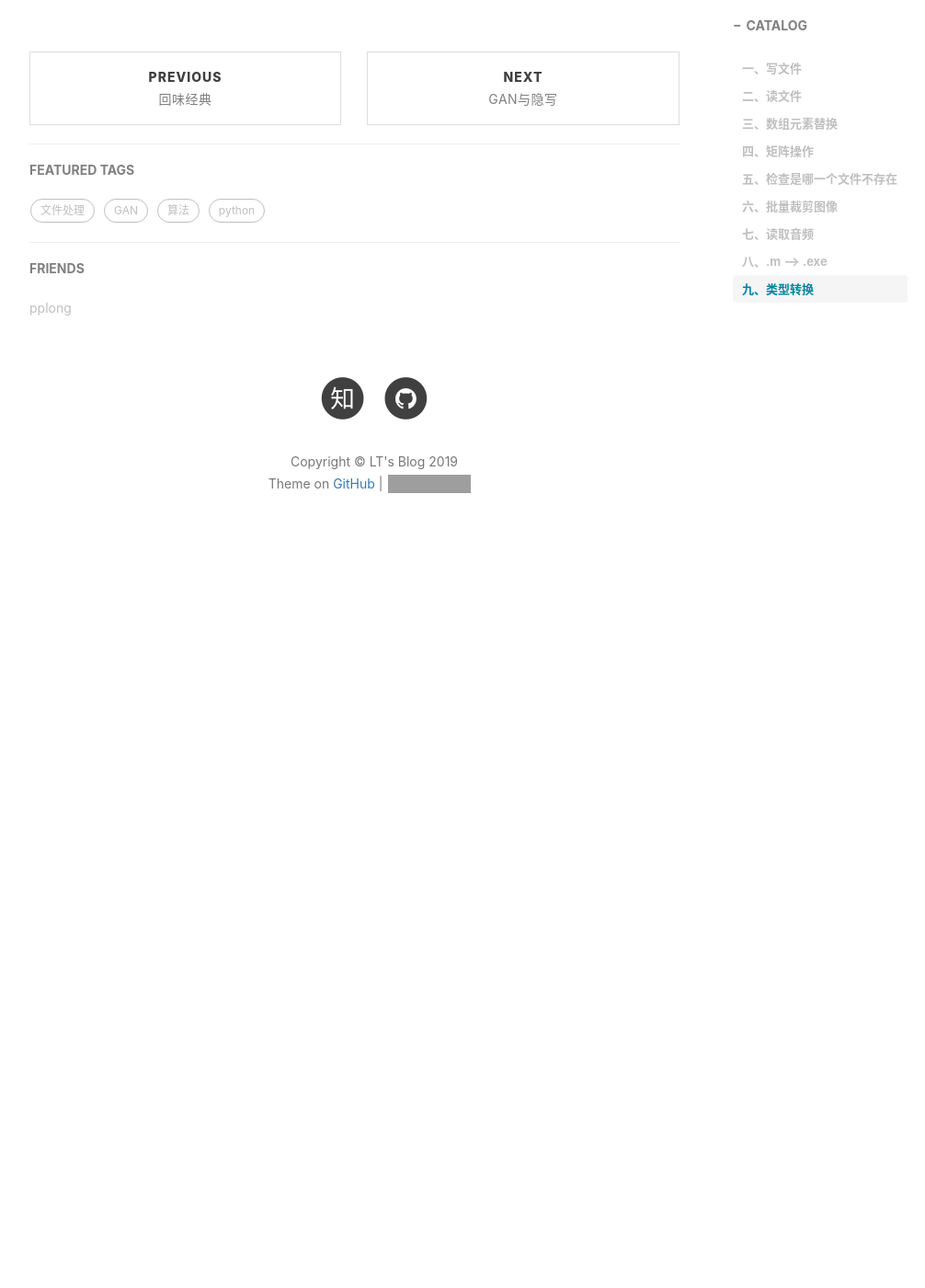
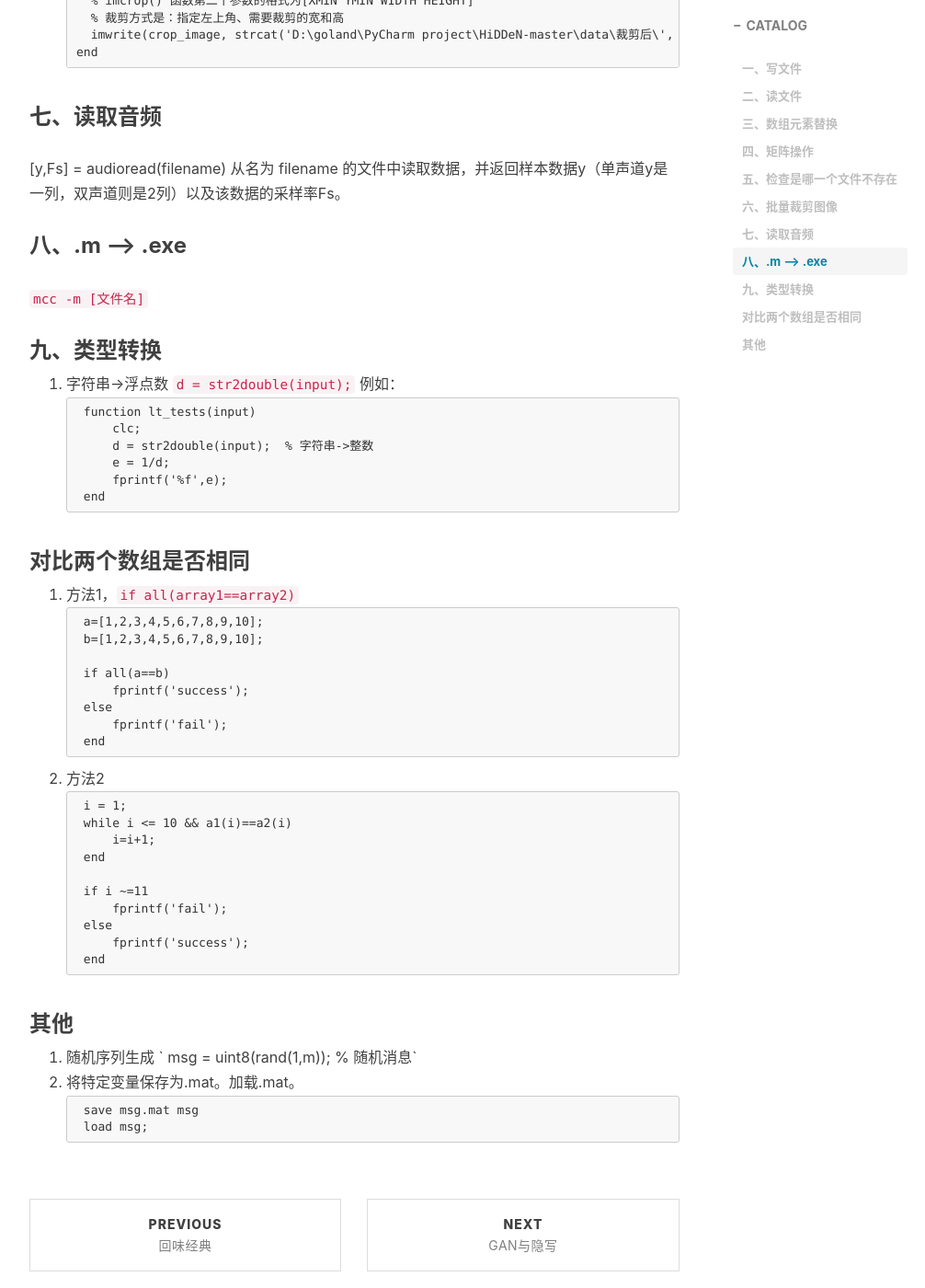
Before and after one commit to LeeeLiu/leeeliu.github.io, a Jekyll site: the page built from _posts/2019-05-09-matlab常用操作.md, in a window 1280 px wide and 1400 px high, scrolled down 2717 px. Shown: the whole window at 92% size, without its empty margins (233-1239 px from the left). Built offline with Jekyll 4.4.1, drawn with Linux system fonts in a browser that asks for light colours; nearby versions of some CDN libraries; comment, search, counter and statistics services are not loaded; before the commit the page ends 3347 px from its top, so only the background shows below that; some of the changed text lies outside the part shown; grey boxes are pictures that could not be loaded.

Commit message:
Update 2019-05-09-matlab常用操作.md

````diff
--- a/_posts/2019-05-09-matlab常用操作.md
+++ b/_posts/2019-05-09-matlab常用操作.md
@@ -51,24 +51,47 @@
 *注：以上方法仅适用于普通矩阵，不适用于元胞数组*
 
 ### 四、矩阵操作
+1. 一维->二维，dlmwrite以矩阵形式保存
+    ```
+    a=[1,2,3,4,5,6,7,8,9,10];
+    a = reshape(a,[2,5])'  % 一维->二维 得到(5,2)
+    size(a)
+    dlmwrite('aaaa.txt', a, 'delimiter',' ');
+    ```
+2. 一些element-wise操作
 ```
-clc;    %清屏
-x = [ 1 2 3;
-      4 5 6 ;
-      7 8 9 ];
-costs([1 3],1:n) = x([2 3],1:n);    % 用x的2、3行，1到n列来替换costs的1、3行，1到n列。
-S4_1 = S4(1:159,:);
-S4_1 = fliplr(S4_1);    %倒序（注意不是从大到小，只是反转原来的顺序）
-S4_2 = S4(160:1000,:);
-S4 = [S4_1;S4_2];    %行拼接
-S4 = [S4_1,S4_2];    %列拼接
-S = S'; %转置
-S = string(S);  %转化为字符串
-S = cellstr(S); %转化为元胞数组
-rd = randperm(N); % 生成1到N随机数
-B = B(~ismember(B,b));  % B中去掉b元素
-msg = uint8(unifrnd(0,1,[1,m]));        % generate m random message bits
+ a = a(:,1:5)
+ b = zeros(1,3);
+ a = [a, b]
+ len = size(c,2);
+ cover = 1-cover
+ cover = cover';
+ cover = cover(:)';
+ cover = cover ./ 2;
+ cover = log(9 ./cover - 1);
+ cover_len = 10
+ costs = zeros(3, cover_len, 'single');
+ costs(3,:) = rou
 ```
+3. 其他
+    ```
+    clc;    %清屏
+    x = [ 1 2 3;
+        4 5 6 ;
+        7 8 9 ];
+    costs([1 3],1:n) = x([2 3],1:n);    % 用x的2、3行，1到n列来替换costs的1、3行，1到n列。
+    S4_1 = S4(1:159,:);
+    S4_1 = fliplr(S4_1);    %倒序（注意不是从大到小，只是反转原来的顺序）
+    S4_2 = S4(160:1000,:);
+    S4 = [S4_1;S4_2];    %行拼接
+    S4 = [S4_1,S4_2];    %列拼接
+    S = S'; %转置
+    S = string(S);  %转化为字符串
+    S = cellstr(S); %转化为元胞数组
+    rd = randperm(N); % 生成1到N随机数
+    B = B(~ismember(B,b));  % B中去掉b元素
+    msg = uint8(unifrnd(0,1,[1,m]));        % generate m random message bits
+    ```
 
 ### 五、检查是哪一个文件不存在
 ```
@@ -109,3 +132,50 @@
 ### 九、类型转换
 1. 字符串->浮点数
 `d = str2double(input);`
+例如：
+    ```
+    function lt_tests(input)
+        clc;
+        d = str2double(input);  % 字符串->整数
+        e = 1/d;
+        fprintf('%f',e);
+    end
+    ```
+
+### 对比两个数组是否相同
+1. 方法1，`if all(array1==array2)`
+    ```
+    a=[1,2,3,4,5,6,7,8,9,10];
+    b=[1,2,3,4,5,6,7,8,9,10];
+
+    if all(a==b)
+        fprintf('success');
+    else
+        fprintf('fail');
+    end
+    ```
+2. 方法2
+    ```
+    i = 1;
+    while i <= 10 && a1(i)==a2(i)
+        i=i+1;
+    end
+
+    if i ~=11
+        fprintf('fail');
+    else
+        fprintf('success');
+    end
+    ```
+
+
+
+
+### 其他
+1. 随机序列生成
+` msg = uint8(rand(1,m));  % 随机消息`
+2. 将特定变量保存为.mat。加载.mat。
+```
+ save msg.mat msg
+ load msg;
+```
````
